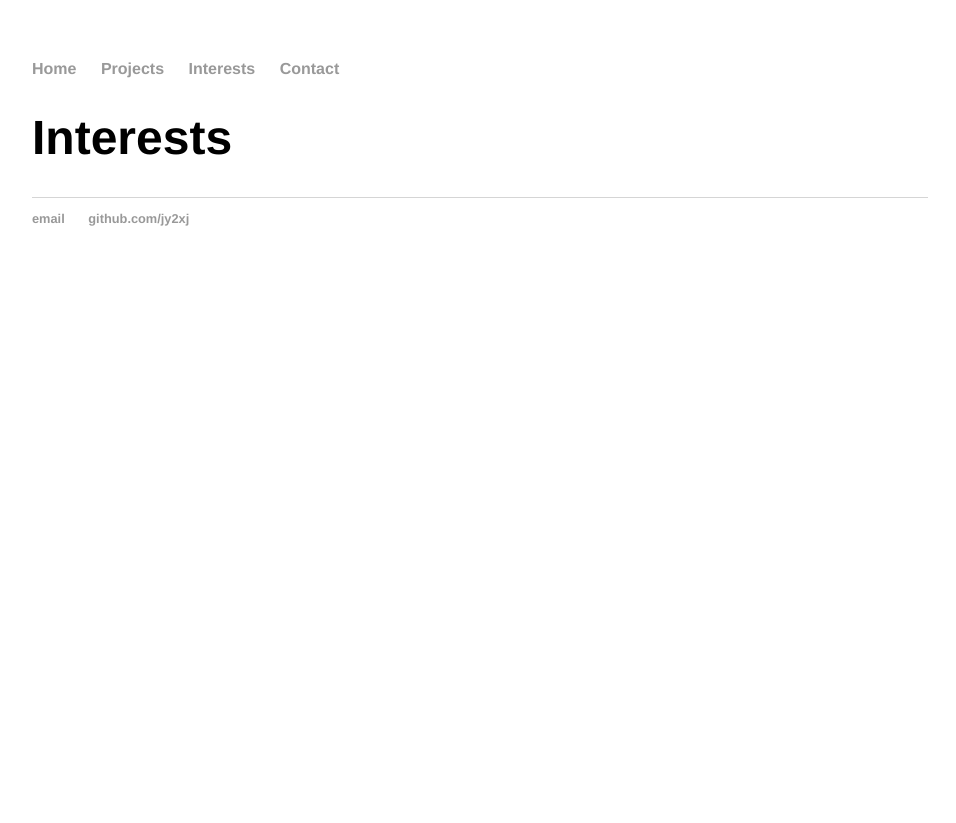
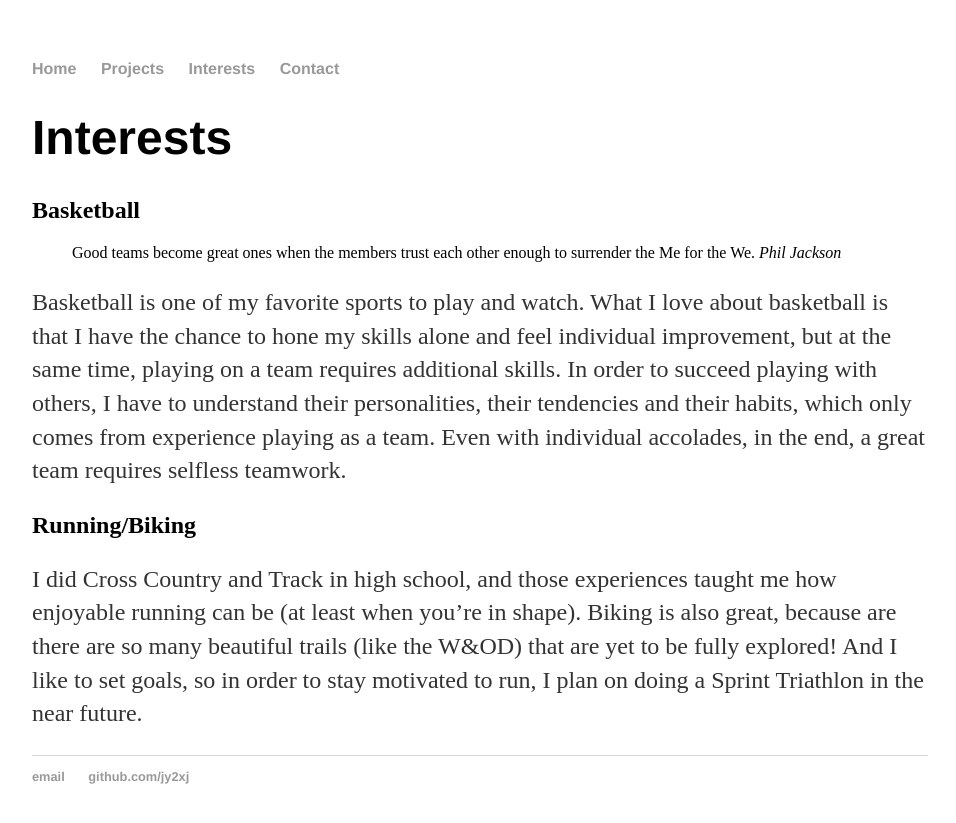
Before and after one commit to jy2xj/jy2xj.github.io, a Jekyll site: the page built from interests/index.html, in a window 1280 px wide. Shown: the top 823 px of the page, without its empty margins (160-1116 px from the left). Built offline with Jekyll 4.4.1, drawn with Linux system fonts in a browser that asks for light colours.

Commit message:
add basketball and running/biking

```diff
--- a/interests/index.html
+++ b/interests/index.html
@@ -3,6 +3,17 @@ layout: default
 title: Joshua Ya Interests
 ---
 
-		<div class="interests">
-			<h1>Interests</h1>
-		</div>
+<div class="interests">
+	<h1>Interests</h1>
+	<h2>Basketball</h2>
+
+	<blockquote>Good teams become great ones when the members trust each other enough to surrender the Me for the We.
+	<cite>Phil Jackson</cite>
+	</blockquote>
+
+	<p>Basketball is one of my favorite sports to play and watch. What I love about basketball is that I have the chance to hone my skills alone and feel individual improvement, but at the same time, playing on a team requires additional skills. In order to succeed playing with others, I have to understand their personalities, their tendencies and their habits, which only comes from experience playing as a team. Even with individual accolades, in the end, a great team requires selfless teamwork. </p>
+
+	<h2>Running/Biking</h2>
+
+	<p>I did Cross Country and Track in high school, and those experiences taught me how enjoyable running can be (at least when you’re in shape). Biking is also great, because are there are so many beautiful trails (like the W&OD) that are yet to be fully explored! And I like to set goals, so in order to stay motivated to run, I plan on doing a Sprint Triathlon in the near future. </p>
+</div>
```
